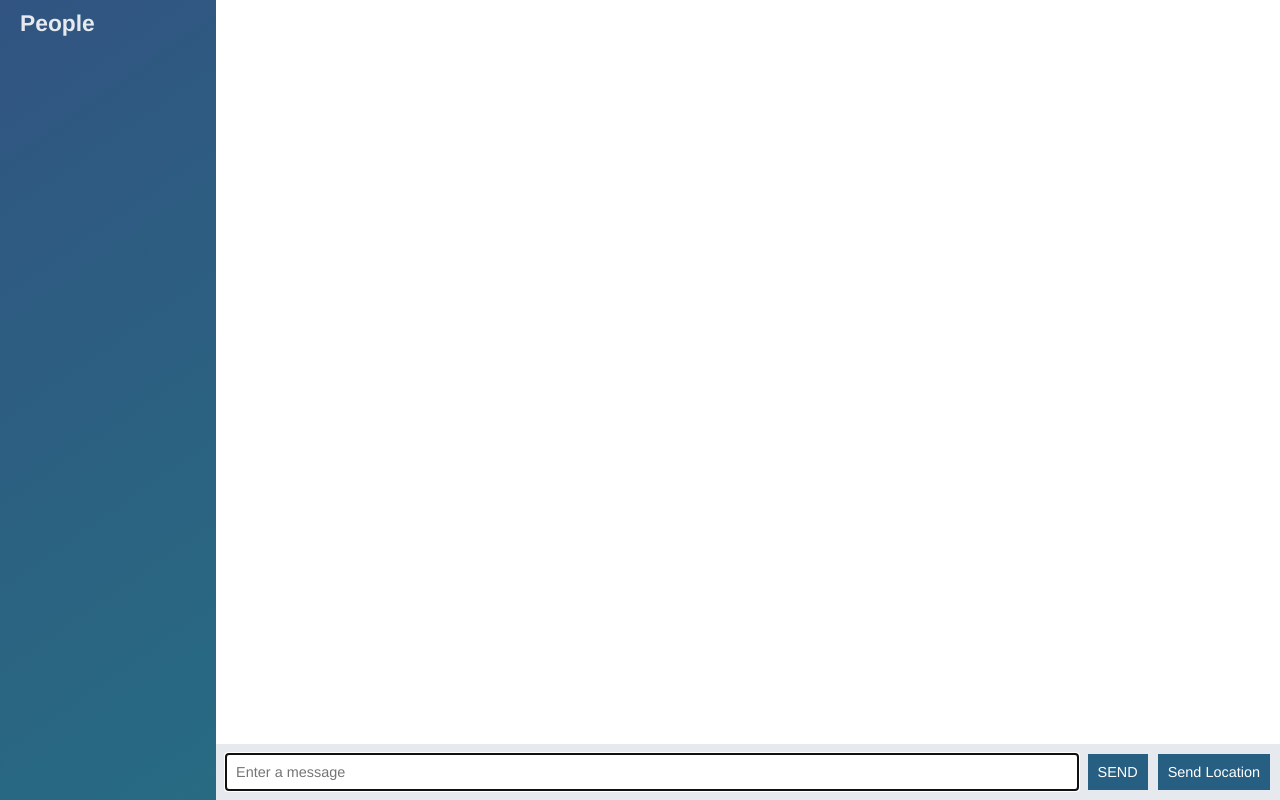
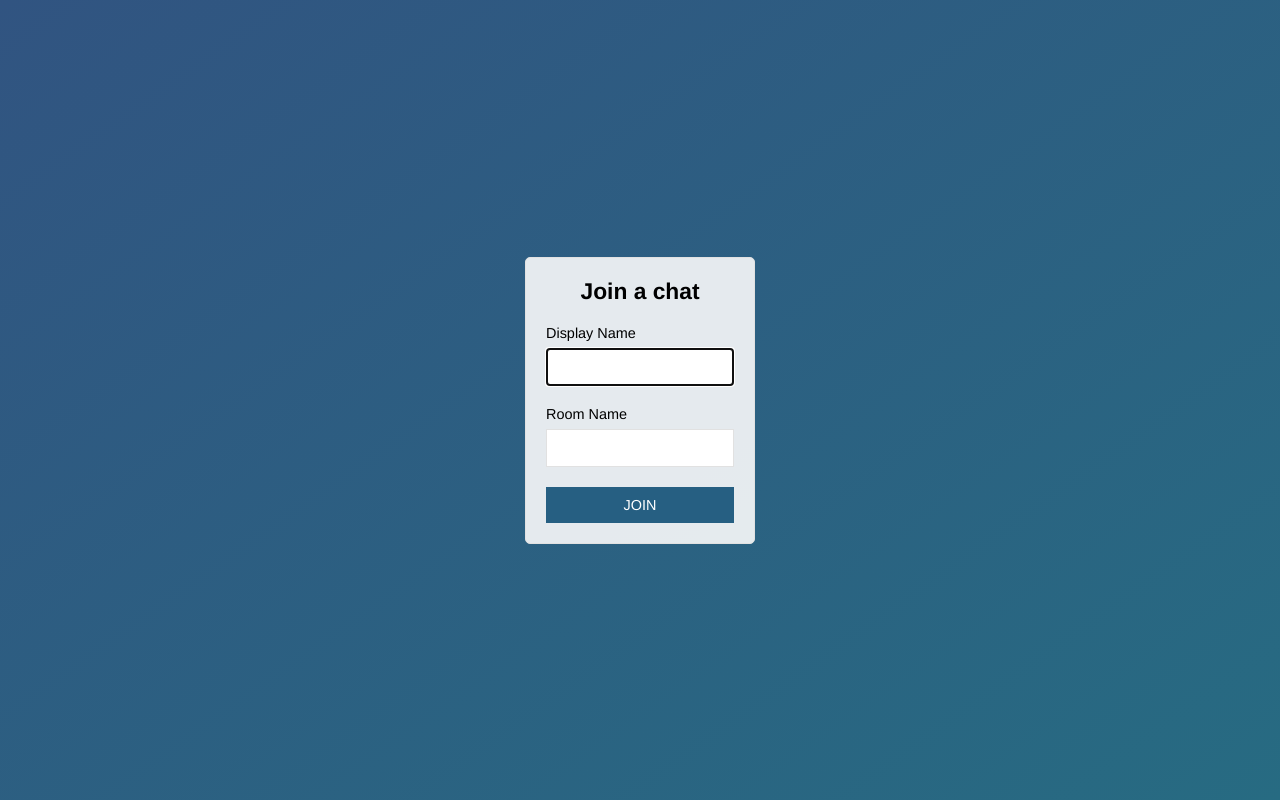
Before and after one commit to akaashv92/node-chat-app, a website: page public/index.html in a window 1280 px wide. Drawn offline with nearby package versions, Linux system fonts and the light colour scheme; no server answers.

Commit message:
Add new page

```diff
--- a/public/index.html
+++ b/public/index.html
@@ -1,56 +1,32 @@
 <!DOCTYPE html>
 <html>
 <head>
-  <meta charset="utf-8" >
+  <meta charset="utf-8">
+  <title>JOIN | CHAT-APP </title>
+  <meta name="viewport" content="width=device-width, initial-scale=1,user-scalable=no">
   <link rel="stylesheet" href="/css/style.css"></link>
+  </meta>
 </head>
 
-<body class="chat">
-<div class="chat__sidebar">
-<h3>People</h3>
-<div id="users"> </div>
-</div>
-<div class="chat__main">
-  <ol id="messages" class="chat__messages"></ol>
-  <div class="chat__footer">
-    <form id = "message-form">
-        <input id="text" name="message" type="text" placeholder="Enter a message" autofocus autocomplete="off"/>
-        <button>SEND</button>
-      </form>
-      <button id="send-location">Send Location</button>
+<body class="centered-form">
+  <div class="centered-form__form">
+    <form action="/chat.html">
+    <div class="form-field">
+      <h3> Join a chat </h3>
+    </div>
+    <div class="form-field">
+      <label>Display Name</label>
+      <input type="text" name="name" autofocus/>
+    </div>
+    <div class="form-field">
+      <label>Room Name</label>
+      <input type="text" name="room" />
+    </div>
+    <div class="form-field">
+      <button>JOIN</button
+    </div>
+  </form>
   </div>
-<script id="message-template" type="text/template">
-  <li class="message">
-    <div class="message__title">
-      <h4>{{from}}</h4>
-      <span>{{createdAt}}</span>
-    </div>
-      <div class="message__body">
-        <p>{{text}}</p>
-    </div>
-  </li>
-</script>
+</body>
 
-<script id="location-message-template" type="text/template">
-  <li class="message">
-    <div class="message__title">
-      <h4>{{from}}</h4>
-      <span>{{createdAt}}</span>
-    </div>
-      <div class="message__body">
-        <p>
-          <a href={{url}} target="_blank">My Current location </a>
-        </p>
-    </div>
-  </li>
-</script>
-
-</div>
-
-<script src = "/socket.io/socket.io.js"> </script>
-<script src="/js/lib/jquery-3.3.1.min.js"></script>
-<script src ="/js/lib/moment.js"> </script>
-<script src="/js/lib/mustache.js"></script>
-<script src="/js/index.js"></script>
-</body>
 </html>
```
Also changed, not shown: public/chat.html (added, +58 -0 lines), public/js/chat.js (renamed from public/js/index.js).
